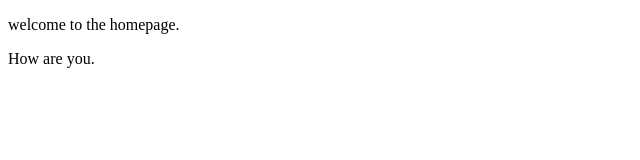
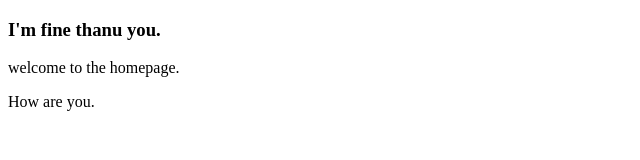
Before and after one commit to cupcupcup33/project001, a plain HTML site: page index.html in a window 1280 px wide. Shown: the whole page, without its empty margins (0-640 px from the left). Drawn offline with Linux system fonts and the light colour scheme.

Commit message:
add h  three

```diff
--- a/index.html
+++ b/index.html
@@ -7,6 +7,7 @@
     <title>Homepage</title>
 </head>
 <body>
+    <h3>I'm fine thanu you.</h3>
     <p>welcome to the homepage.</p>
     <p>How are you.</p>
 </body>
```
